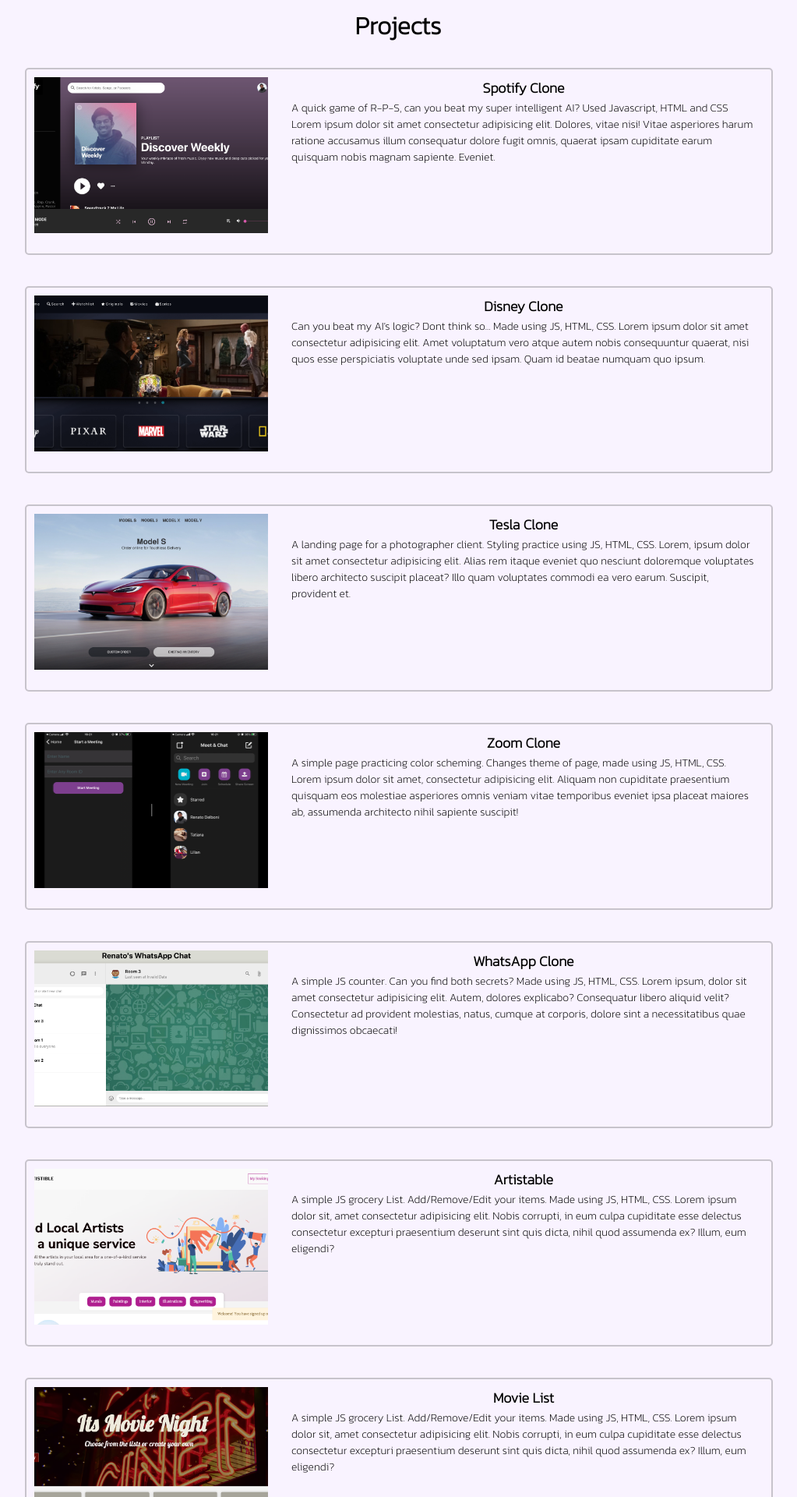
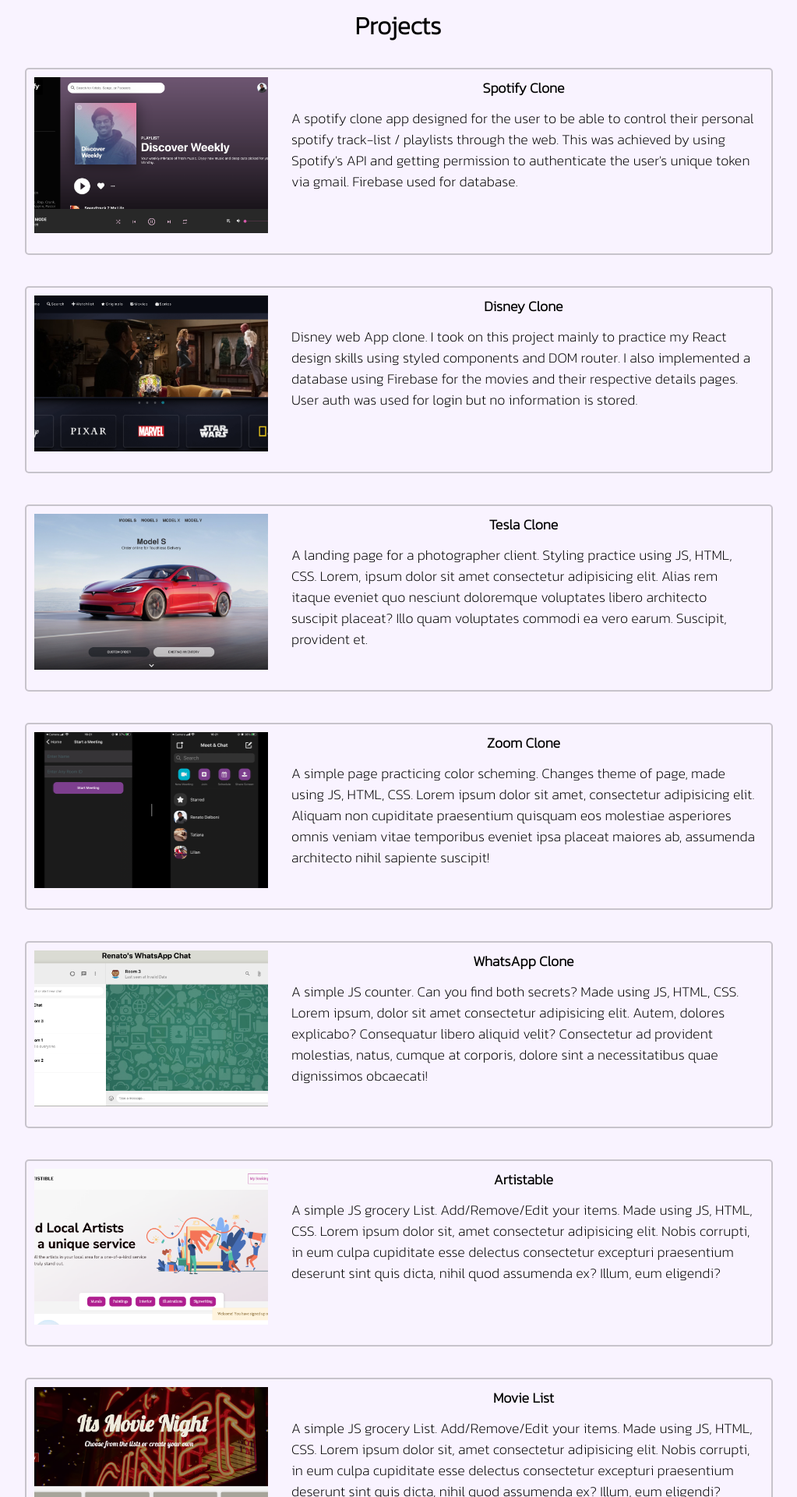
Before and after one commit to Netsujr/renato-react-portfolio, a React (Create React App) app: page /projects in a window 1280 px wide. Shown: the part 80-2000 px from the top of the page at 78% size, without its empty margins (128-1151 px from the left). Built offline with nearby package versions, Linux system fonts and the light colour scheme.

Commit message:
adding details and p style

```diff
--- a/src/components/Projects.js
+++ b/src/components/Projects.js
@@ -29,7 +29,12 @@
               <h4>Spotify Clone</h4>
             </CardTitle>
             <CardDesc>
-              <p>A quick game of R-P-S, can you beat my super intelligent AI? Used Javascript, HTML and CSS Lorem ipsum dolor sit amet consectetur adipisicing elit. Dolores, vitae nisi! Vitae asperiores harum ratione accusamus illum consequatur dolore fugit omnis, quaerat ipsam cupiditate earum quisquam nobis magnam sapiente. Eveniet.</p>
+              <p>
+                A spotify clone app designed for the user to be able to control
+                their personal spotify track-list / playlists through the web. This was
+                achieved by using Spotify's API and getting permission to authenticate the
+                user's unique token via gmail. Firebase used for database.
+              </p>
               <a href="http://localhost:3000/projects/spotify" id="link">Learn More</a>
             </CardDesc>
           </CardInfoContainer>
@@ -44,7 +49,12 @@
               <h4>Disney Clone</h4>
             </CardTitle>
             <CardDesc>
-              <p>Can you beat my AI's logic? Dont think so... Made using JS, HTML, CSS. Lorem ipsum dolor sit amet consectetur adipisicing elit. Amet voluptatum vero atque autem nobis consequuntur quaerat, nisi quos esse perspiciatis voluptate unde sed ipsam. Quam id beatae numquam quo ipsum.</p>
+              <p>
+                Disney web App clone. I took on this project mainly to practice my React
+                design skills using styled components and DOM router. I also implemented
+                a database using Firebase for the movies and their respective details pages.
+                User auth was used for login but no information is stored.
+              </p>
               <a href="http://localhost:3000/projects/disney" id="link">Learn More</a>
             </CardDesc>
           </CardInfoContainer>
@@ -66,7 +76,8 @@
         </CardBody>
         {/* --------------------------------------------- */}
         <CardBody>
-          <a href="" target="blank_" ><img id="image" src={zoom} alt="themeToggler" /></a>
+          <img id="image" src={zoom} alt="zoom" />
+          <a href="" target="blank_" ></a>
           <a href="https://github.com/Netsujr/zoom-clone" target="_blank" rel="noreferrer"><img id="icon" src={GithubIcon} alt="Github" /></a>
           <CardInfoContainer>
             <CardTitle>
@@ -80,7 +91,8 @@
         </CardBody>
         {/* --------------------------------------------- */}
         <CardBody>
-          <a href="https://whatsapp-clone-40cda.web.app/" target="blank_" ><img id="image" src={whatsapp} alt="counter" /></a>
+          <img id="image" src={whatsapp} alt="whatsapp" />
+          <a href="https://whatsapp-clone-40cda.web.app/" target="blank_" ><img id='website' src={WebsiteIcon} alt="whatsapp" /></a>
           <a href="https://github.com/Netsujr/whatsapp-clone" target="_blank" rel="noreferrer"><img id="icon" src={GithubIcon} alt="Github" /></a>
           <CardInfoContainer>
             <CardTitle>
@@ -94,7 +106,8 @@
         </CardBody>
         {/* --------------------------------------------- */}
         <CardBody>
-          <a href="https://artistible.herokuapp.com/" target="blank_" ><img id="image" src={art} alt="groceries" /></a>
+          <img id="image" src={art} alt="art" />
+          <a href="https://artistible.herokuapp.com/" target="blank_" ><img id='website' src={WebsiteIcon} alt="art" /></a>
           <a href="https://github.com/Netsujr/artistible" target="_blank" rel="noreferrer"><img id="icon" src={GithubIcon} alt="Github" /></a>
           <CardInfoContainer>
             <CardTitle>
@@ -108,7 +121,8 @@
         </CardBody>
         {/* --------------------------------------------- */}
         <CardBody>
-          <a href="http://renato-movie-list.herokuapp.com" target="blank_" ><img id="image" src={movie} alt="groceries" /></a>
+          <img id="image" src={movie} alt="movie" />
+          <a href="http://renato-movie-list.herokuapp.com" target="blank_" ><img id='website' src={WebsiteIcon} alt="movie" /></a>
           <a href="https://github.com/Netsujr/rails-watch-list" target="_blank" rel="noreferrer"><img id="icon" src={GithubIcon} alt="Github" /></a>
           <CardInfoContainer>
             <CardTitle>
@@ -257,6 +271,8 @@
   p {
     text-align: start;
     padding: 0px 10px;
+    font-size: 18px !important;
+    margin-top: 10px;
   }
 
   `;
```
